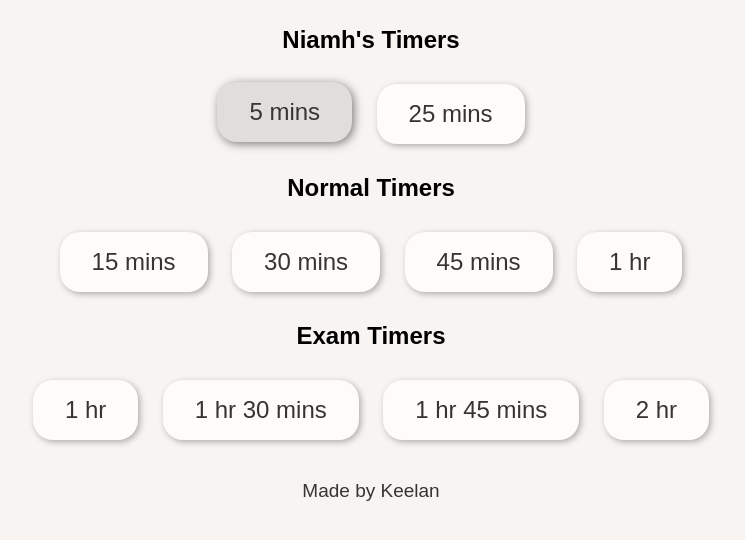
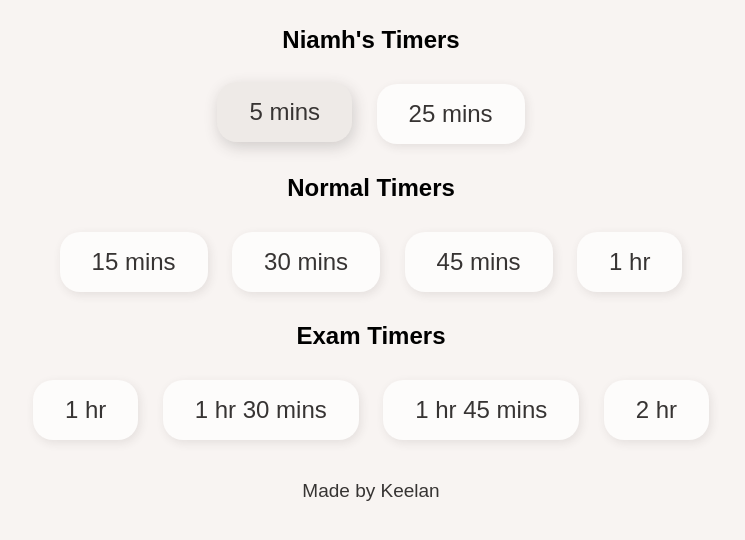
Before and after one commit to kee0000/timer, a plain HTML site: page index.html in a window 1280 px wide. In both pictures the pointer is over the button "5 mins". Shown: the part 100-640 px from the top of the page, without its empty margins (269-1014 px from the left). Drawn offline with Linux system fonts and the light colour scheme.

Commit message:
Update index.html

```diff
--- a/index.html
+++ b/index.html
@@ -41,12 +41,12 @@
  			margin: 10px;
  			cursor: pointer;
  			transition: all 0.3s ease;
- 			box-shadow: 2px 2px 6px rgba(0, 0, 0, 0.3);
+ 			box-shadow: 2px 3px 10px rgba(55, 52, 51, 0.1); /* Decreased shadow and blur, lower opacity */
  		}
 
  		button:hover {
- 			background-color: #e0dedc;
- 			box-shadow: 2px 2px 10px rgba(0, 0, 0, 0.5);
+ 			background-color: #eeeae7;
+ 			box-shadow: 2px 5px 15px rgba(55, 52, 51, 0.2); /* Decreased shadow and blur, lower opacity */
  			transform: translateY(-2px);
  		}
 
```
